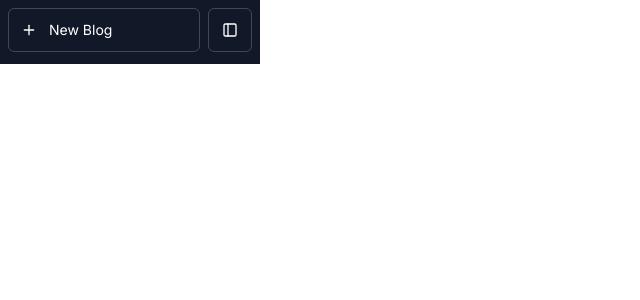
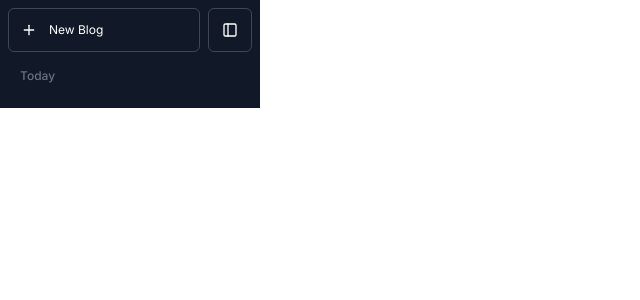
Before and after one commit to Conrad-E-Code/next-portfolio, a Next.js app: page /blog in a window 1280 px wide. Shown: the top 300 px of the page, without its empty margins (0-640 px from the left). Built offline with nearby package versions, Linux system fonts and the light colour scheme.

Commit message:
Added Today Section to page.

```diff
--- a/app/blog/page.js
+++ b/app/blog/page.js
@@ -29,7 +29,7 @@ const page = () => {
                           <line x1="12" y1="5" x2="12" y2="19"></line>
                           <line x1="5" y1="12" x2="19" y2="12"></line>
                         </svg>
-                        <span className="truncate">New Blog</span>
+                        <span style={{fontSize: ".75rem"}} className="truncate">New Blog</span>
                       </a>
                       <a className="flex px-3 min-h-[44px] py-1 gap-3 transition-colors duration-200 text-white cursor-pointer text-sm rounded-md border border-white/20 hover:bg-gray-500/10 h-11 w-11 flex-shrink-0 items-center justify-center">
                         <svg
@@ -54,19 +54,44 @@ const page = () => {
                           ></rect>
                           <line x1="9" y1="3" x2="9" y2="21"></line>
                         </svg>
-                        <span style={{
+                        {/* <span style={{
                             position: "absolute",
                             border: "0px",
                             width: "1px",
                             height: "1px",
                             padding: "0px",
                             margin: "-1px",
-                            overflow: "hidden"
+                            overflow: "hidden",
+                            whiteSpace: "nowrap",
+                            overflowWrap: "normal"
+                    }}> Close Sidebar
 
-                    }}>
+                        </span> */}
+                        {/* Add onHOver popup to control tooltip */}
+                      </a>
+                    </div>
+                    {/* SKIPPED A COUPLE hidden divs for no chat history options */}
+                    <div className="flex-col flex-1 transition-opacity duration-500 overflow-y-auto">
+                        <div className="flex flex-col gap-2 pb-2 text-gray-100 text-sm">
+                            <div>
+                                <span>
+                                    <div className="relative" style={{
+                                        height: "auto",
+                                        opacity: 1,}
+                                    } >
+                                        <div className="sticky top-0 z-16" style={{opacity: 1, height: "auto"}} >
+                                            <h3 className="h-9 pb-2 pt-3 px-3 text-xs text-gray-500 font-medium text-ellipsis overflow-hidden break-all bg-gray-900" >
+                                                Today
+                                            </h3>
+                                        </div>
+                                        {/* BEGIN LIST OF BLOGS HERE */}
+                                    </div>
 
-                        </span>
-                      </a>
+                                </span>
+                            </div>
+
+                        </div>
+
                     </div>
                   </nav>
                 </div>
```
